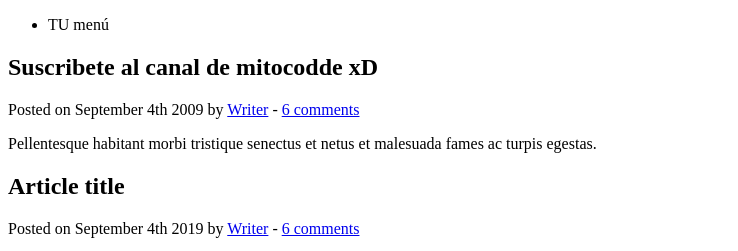
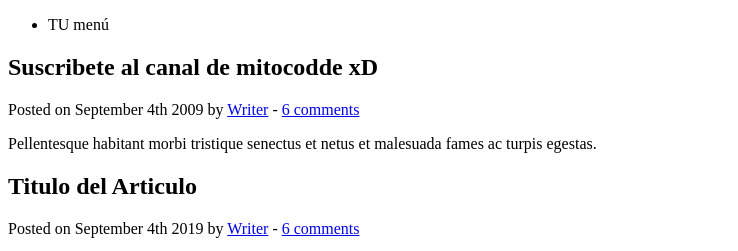
Before and after one commit to mikeylz/demo-repo2, a plain HTML site: page index.html in a window 1280 px wide. Shown: the top 251 px of the page, without its empty margins (0-738 px from the left). Drawn offline with Linux system fonts and the light colour scheme.

Commit message:
Se modifico por segunda vez el index.html

```diff
--- a/index.html
+++ b/index.html
@@ -29,7 +29,7 @@
 
 		<article>
 			<header>
-				<h2>Article title</h2>
+				<h2>Titulo del Articulo</h2>
 				<p>Posted on <time datetime="2009-09-04T16:31:24+02:00">September 4th 2019</time> by <a href="#">Writer</a> - <a href="#comments">6 comments</a></p>
 			</header>
 			<p>Pellentesque habitant morbi tristique senectus et netus et malesuada fames ac turpis egestas.</p>
```
